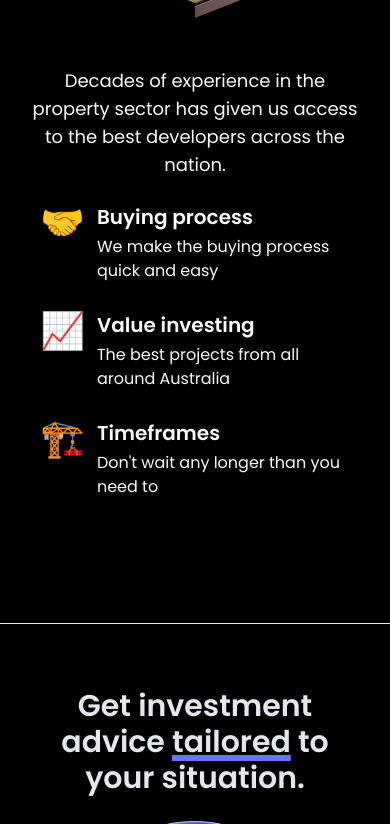
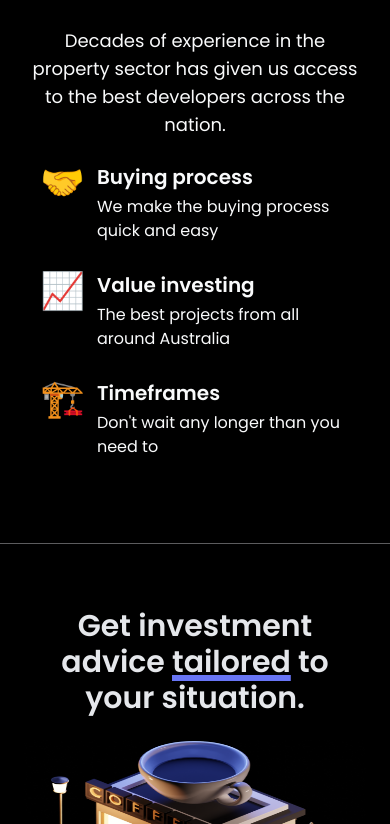
Before and after one commit to williamgledhill/aps-test.github.io, a plain HTML site: page index.html in a window 390 px wide. Shown: the part 1584-2408 px from the top of the page. Drawn offline with nearby package versions, Linux system fonts and the light colour scheme.

Commit message:
Update index.html

```diff
--- a/index.html
+++ b/index.html
@@ -81,7 +81,7 @@
 
         </div>
 
-        <div class="container md:w-[1100px] h-screen mx-auto my-16 items-center">
+        <div class="container md:w-[1100px] h-screen mx-auto my-6 items-center">
             <div class="text-center container mx-auto">
                 <h1 class="text-3xl md:text-6xl text-gray-200 font-semibold px-6 md:my-6">Get <span class="emphasis">early access</span> to the best projects.</h1>
             </div>
@@ -117,7 +117,7 @@
             </div>
         </div>
 
-        <hr class="text-gray-900">
+        <hr style="opacity: 0.4;">
 
         <div class="container md:w-[1100px] h-screen mx-auto my-16 items-center">
             <div class="text-center container mx-auto">
```
